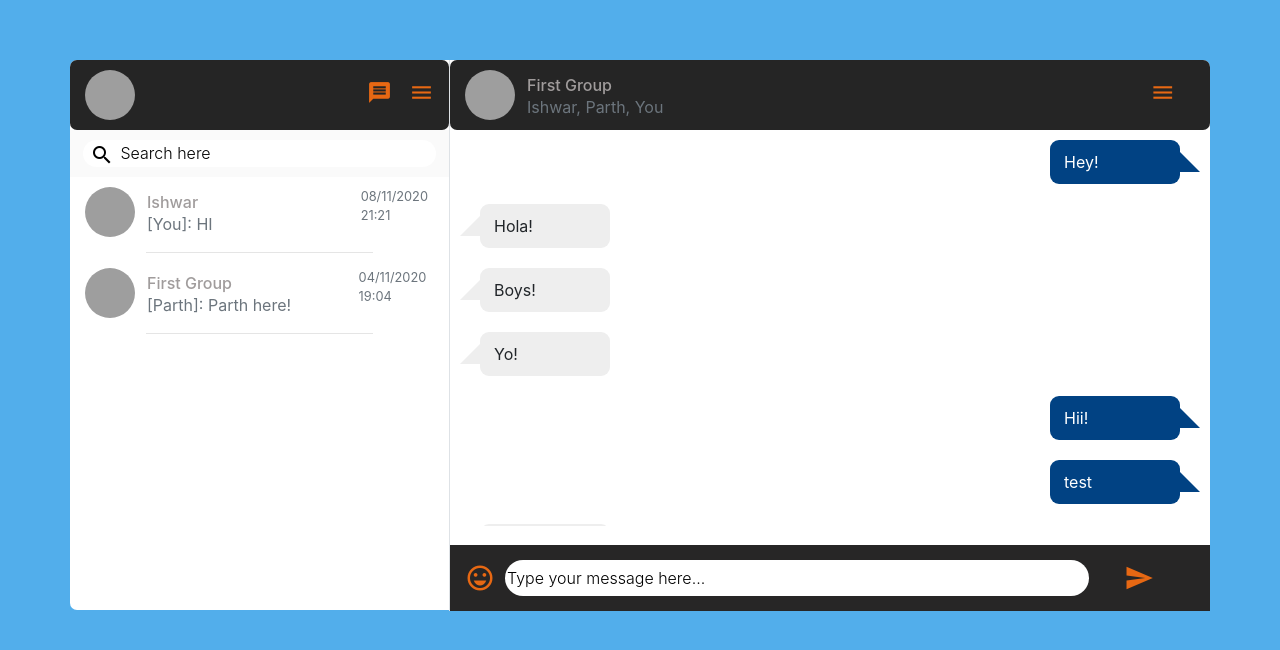
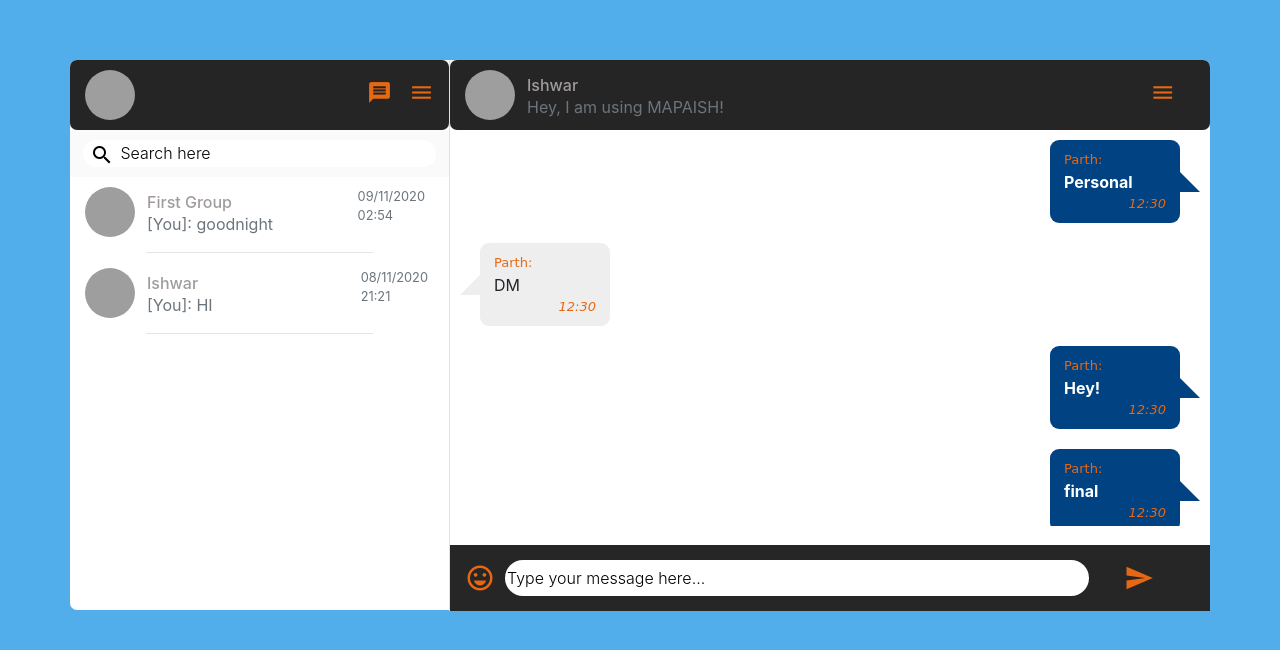
Before and after one commit to Manu1ND/Mapaish-Chat, a PHP site: page /testChat.html in a window 1280 px wide. Shown: the top 650 px of the page. Run offline with PHP 8.4, Linux system fonts and the light colour scheme; some libraries are stand-ins or nearby versions; grey boxes are pictures that could not be loaded.

Commit message:
time and name

```diff
--- a/assets/chat.css
+++ b/assets/chat.css
@@ -199,6 +199,25 @@ hr
 	margin-right: -20px;
 }
 
+.chat-bubble--title
+{
+	font-size: small;
+	font-family: cursive;
+	font-weight: normal;
+	text-align: left;
+	color: rgb(231, 104, 19);
+}
+
+.chat-bubble--time
+{
+	font-size: small;
+	font-family: cursive;
+	font-weight: normal;
+	text-align: right;
+    font-style: italic;
+	color: rgb(231, 104, 19);
+}
+
 @keyframes fadeIn {
 	0% {
 		opacity: 0;
@@ -213,6 +232,7 @@ hr
 {
 	background: #014283;
 	color:white;
+	font-weight: bolder;
 }
 
 .chat-box-tray
--- a/testChat.html
+++ b/testChat.html
@@ -1,3 +1,4 @@
+<!DOCTYPE html>
 <html lang="en">
 
 <head>
@@ -6,14 +7,15 @@
 	<link rel="shortcut icon" type="image/x-icon"
 		href="https://static.codepen.io/assets/favicon/favicon-aec34940fbc1a6e787974dcd360f2c6b63348d4b1f4e06c77743096d55480f33.ico">
 	<title>Mapaish</title>
-	<link rel="stylesheet" href="assets/bootstrap/css/bootstrap.min.css">
+	<link rel="stylesheet" href="assets/node_modules/bootstrap/dist/css/bootstrap.min.css">
+	<link rel="stylesheet" href="assets/node_modules/bootstrap-select/dist/css/bootstrap-select.min.css">
 	<link rel="stylesheet"
 		href="https://cdnjs.cloudflare.com/ajax/libs/material-design-icons/3.0.1/iconfont/material-icons.min.css">
 	<link rel="stylesheet" href="assets/chat.css">
 
 </head>
 
-<body class="" style="">
+<body>
 
 	<div class="container">
 		<div class="row no-gutters">
@@ -67,6 +67,17 @@
 					</div>
 				</div>
 				<div id="chatRooms">
+					<div class="friend-drawer friend-drawer--onhover" onclick="clickChat(1)">
+						<img class="profile-image"
+							src="https://www.seekpng.com/png/detail/966-9665493_my-profile-icon-blank-profile-image-circle.png"
+							alt="">
+						<div class="text">
+							<h6>First Group</h6>
+							<p class="text-muted">[You]: goodnight</p>
+						</div>
+						<span class="time text-muted small">09/11/2020 02:54</span>
+					</div>
+					<hr>
 					<div class="friend-drawer friend-drawer--onhover" onclick="clickChat(2)">
 						<img class="profile-image"
 							src="https://www.seekpng.com/png/detail/966-9665493_my-profile-icon-blank-profile-image-circle.png"
@@ -78,29 +89,20 @@
 						<span class="time text-muted small">08/11/2020 21:21</span>
 					</div>
 					<hr>
-					<div class="friend-drawer friend-drawer--onhover" onclick="clickChat(1)">
-						<img class="profile-image"
-							src="https://www.seekpng.com/png/detail/966-9665493_my-profile-icon-blank-profile-image-circle.png"
-							alt="">
-						<div class="text">
-							<h6>First Group</h6>
-							<p class="text-muted">[Parth]: Parth here!</p>
-						</div>
-						<span class="time text-muted small">04/11/2020 19:04</span>
-					</div>
-					<hr>
 				</div>
 			</div>
 
 			<div class="col-md-8">
 				<div class="settings-tray">
 					<div class="friend-drawer no-gutters friend-drawer--grey">
-						<img class="profile-image" id="chatPicture"
-							src="https://www.seekpng.com/png/detail/966-9665493_my-profile-icon-blank-profile-image-circle.png"
-							alt="">
+						<img class="profile-image" id="chatPicture" alt=""
+							src="https://www.seekpng.com/png/detail/966-9665493_my-profile-icon-blank-profile-image-circle.png">
+						<!-- <img class="profile-image" id="chatPicture"
+						src="https://www.seekpng.com/png/detail/966-9665493_my-profile-icon-blank-profile-image-circle.png"
+						alt=""> -->
 						<div class="text">
-							<h6 id="chatName">First Group</h6>
-							<p class="text-muted" id="status">Ishwar, Parth, You</p>
+							<h6 id="chatName">Ishwar</h6>
+							<p class="text-muted" id="status">Hey, I am using MAPAISH!</p>
 						</div>
 						<span class="settings-tray--right">
 
@@ -125,59 +125,92 @@
 				</div>
 				<div class="chat-section">
 					<div id="chat-panel" class="chat-panel">
-						<div id="1" class="row no-gutters chatMessage">
+						<div id="3" class="row no-gutters chatMessage">
 							<div class="col-md-3 offset-md-9">
-								<div class="chat-bubble chat-bubble--right" style="">Hey!</div>
+								<div class="chat-bubble chat-bubble--right" style="">
+									<div class="chat-bubble--title">Parth:</div>Personal <div class="chat-bubble--time">
+										12:30</div>
+								</div>
 							</div>
 						</div>
-						<div id="2" class="row no-gutters chatMessage">
+						<div id="4" class="row no-gutters chatMessage">
 							<div class="col-md-3">
-								<div class="chat-bubble chat-bubble--left" style="">Hola!</div>
+								<div class="chat-bubble chat-bubble--left" style="">
+									<div class="chat-bubble--title">Parth:</div>DM <div class="chat-bubble--time">12:30
+									</div>
+								</div>
 							</div>
 						</div>
-						<div id="5" class="row no-gutters chatMessage">
-							<div class="col-md-3">
-								<div class="chat-bubble chat-bubble--left" style="">Boys!</div>
+						<div id="6" class="row no-gutters chatMessage">
+							<div class="col-md-3 offset-md-9">
+								<div class="chat-bubble chat-bubble--right" style="">
+									<div class="chat-bubble--title">Parth:</div>Hey! <div class="chat-bubble--time">
+										12:30</div>
+								</div>
 							</div>
 						</div>
-						<div id="7" class="row no-gutters chatMessage">
-							<div class="col-md-3">
-								<div class="chat-bubble chat-bubble--left" style="">Yo!</div>
+						<div id="22" class="row no-gutters chatMessage">
+							<div class="col-md-3 offset-md-9">
+								<div class="chat-bubble chat-bubble--right" style="">
+									<div class="chat-bubble--title">Parth:</div>final <div class="chat-bubble--time">
+										12:30</div>
+								</div>
 							</div>
 						</div>
-						<div id="12" class="row no-gutters chatMessage">
+						<div id="23" class="row no-gutters chatMessage">
 							<div class="col-md-3 offset-md-9">
-								<div class="chat-bubble chat-bubble--right" style="">Hii!</div>
+								<div class="chat-bubble chat-bubble--right" style="">
+									<div class="chat-bubble--title">Parth:</div>goodnight <div
+										class="chat-bubble--time">12:30</div>
+								</div>
 							</div>
 						</div>
-						<div id="28" class="row no-gutters chatMessage">
+						<div id="24" class="row no-gutters chatMessage">
 							<div class="col-md-3 offset-md-9">
-								<div class="chat-bubble chat-bubble--right" style="">test</div>
+								<div class="chat-bubble chat-bubble--right" style="">
+									<div class="chat-bubble--title">Parth:</div>check <div class="chat-bubble--time">
+										12:30</div>
+								</div>
 							</div>
 						</div>
-						<div id="32" class="row no-gutters chatMessage">
-							<div class="col-md-3">
-								<div class="chat-bubble chat-bubble--left" style="">bye</div>
+						<div id="26" class="row no-gutters chatMessage">
+							<div class="col-md-3 offset-md-9">
+								<div class="chat-bubble chat-bubble--right" style="">
+									<div class="chat-bubble--title">Parth:</div>hello <div class="chat-bubble--time">
+										12:30</div>
+								</div>
 							</div>
 						</div>
-						<div id="38" class="row no-gutters chatMessage">
+						<div id="42" class="row no-gutters chatMessage">
 							<div class="col-md-3 offset-md-9">
-								<div class="chat-bubble chat-bubble--right" style="">gey</div>
+								<div class="chat-bubble chat-bubble--right" style="">
+									<div class="chat-bubble--title">Parth:</div>final <div class="chat-bubble--time">
+										12:30</div>
+								</div>
 							</div>
 						</div>
-						<div id="40" class="row no-gutters chatMessage">
+						<div id="48" class="row no-gutters chatMessage">
 							<div class="col-md-3 offset-md-9">
-								<div class="chat-bubble chat-bubble--right" style="">goodnight</div>
+								<div class="chat-bubble chat-bubble--right" style="">
+									<div class="chat-bubble--title">Parth:</div>I am leaving <div
+										class="chat-bubble--time">12:30</div>
+								</div>
 							</div>
 						</div>
-						<div id="45" class="row no-gutters chatMessage">
+						<div id="51" class="row no-gutters chatMessage">
 							<div class="col-md-3">
-								<div class="chat-bubble chat-bubble--left" style="">hi</div>
+								<div class="chat-bubble chat-bubble--left" style="">
+									<div class="chat-bubble--title">Parth:</div>Ishwar here! <div
+										class="chat-bubble--time">12:30</div>
+								</div>
 							</div>
 						</div>
-						<div id="50" class="row no-gutters chatMessage">
-							<div class="col-md-3">
-								<div class="chat-bubble chat-bubble--left" style="">Parth here!</div>
+						<div id="53" class="row no-gutters chatMessage">
+							<div class="col-md-3 offset-md-9">
+								<div class="chat-bubble chat-bubble--right" style="">
+									<div class="chat-bubble--title">Parth:</div>HI <div class="chat-bubble--time">12:30
+									</div>
+								</div>
 							</div>
 						</div>
 					</div>
@@ -272,14 +303,12 @@
 			</div>
 		</div>
 
-		<input type="hidden" id="roomID" value="1">
+		<input type="hidden" id="roomID" value="2">
 	</div>
 
-	<script src="assets/jquery-3.5.1.min.js"></script>
-	<script src="https://cdnjs.cloudflare.com/ajax/libs/popper.js/1.12.9/umd/popper.min.js"
-		integrity="sha384-ApNbgh9B+Y1QKtv3Rn7W3mgPxhU9K/ScQsAP7hUibX39j7fakFPskvXusvfa0b4Q" crossorigin="anonymous">
-		</script>
-	<script src="assets/bootstrap/js/bootstrap.min.js"></script>
+	<script src="assets/node_modules/jquery/dist/jquery.min.js"></script>
+	<script src="assets/node_modules/bootstrap/dist/js/bootstrap.bundle.min.js"></script>
+	<script src="assets/node_modules/bootstrap-select/dist/js/bootstrap-select.min.js"></script>
 	<script src="assets/chat.js"></script>
 	<script src="assets/modal.js"></script>
 
```
Also changed, not shown: other parts of testChat.html (+13 -19 lines).
